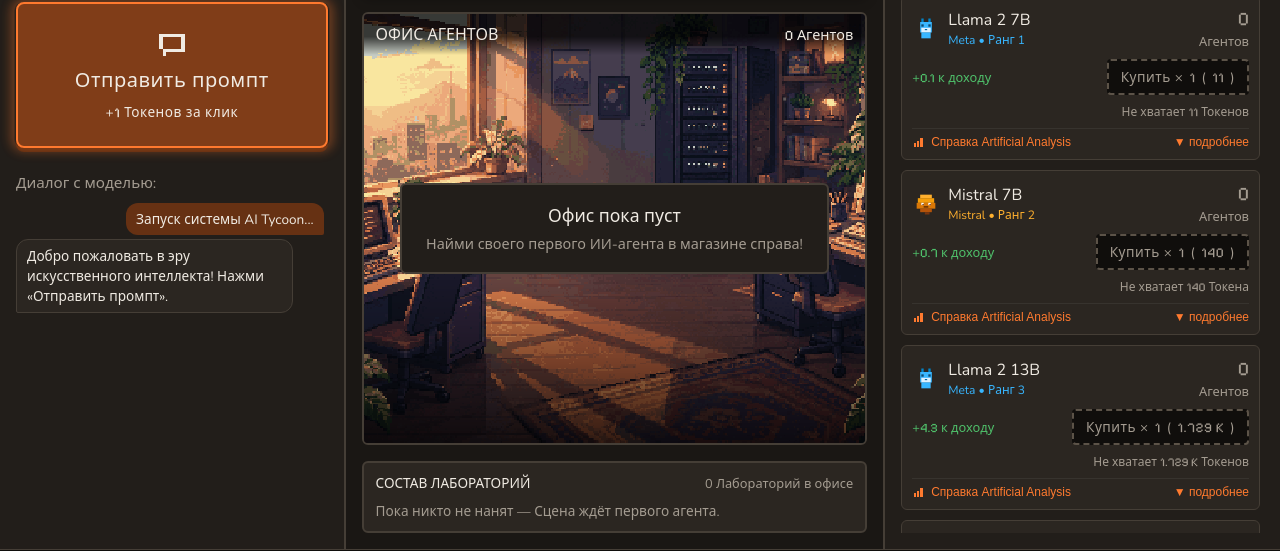
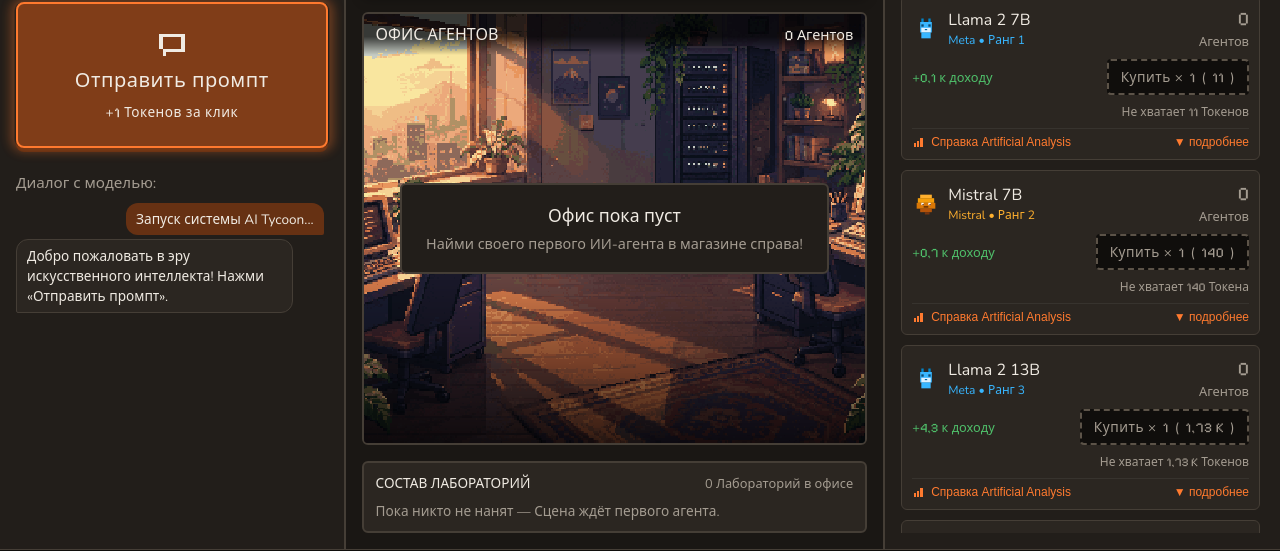
Before and after one commit to Narek-Khachikyan/Tycoon, a React (Vite) app: page / in a window 1280 px wide. Shown: the part 221-772 px from the top of the page. Built offline with nearby package versions, Linux system fonts and the light colour scheme.

Commit message:
feat(format): Russian decimal comma in the number format
Closes #23

```diff
--- a/src/economy/format.ts
+++ b/src/economy/format.ts
@@ -10,7 +10,10 @@ export function formatNumber(n: number, notation: Notation = 'short'): string {
   const sign = n < 0 ? '-' : '';
   const a = Math.abs(n);
   if (a < 1000) {
-    return sign + (a < 10 && a % 1 !== 0 ? a.toFixed(1) : Math.floor(a).toString());
+    const body = a < 10 && a % 1 !== 0 ? a.toFixed(1) : Math.floor(a).toString();
+    // Разделитель выбирает запись, а не функция: короткая печатает по-русски, научная — с
+    // точкой. Раньше этот выход стоял до ветвления по нотации, и запятая просачивалась в sci.
+    return notation === 'sci' ? sign + body : sign + body.replace('.', ',');
   }
   const exp = Math.floor(Math.log10(a));
   if (notation === 'sci') return `${sign}${(a / Math.pow(10, exp)).toFixed(2)}e${exp}`;
@@ -21,8 +24,9 @@ export function formatNumber(n: number, notation: Notation = 'short'): string {
     scaled /= 1000;
   }
   if (tier >= SUFFIXES.length) return `${sign}${(a / Math.pow(10, exp)).toFixed(2)}e${exp}`;
-  const digits = scaled >= 100 ? 1 : scaled >= 10 ? 2 : 3;
-  return `${sign}${scaled.toFixed(digits)} ${SUFFIXES[tier]}`;
+  // Не больше двух знаков после запятой: третий в этой игре — шум, а не точность.
+  const digits = scaled >= 100 ? 1 : 2;
+  return `${sign}${scaled.toFixed(digits).replace('.', ',')} ${SUFFIXES[tier]}`;
 }
 
 /**
```
Also changed, not shown: 1 other file (tests, documents, lock files or other folders).
